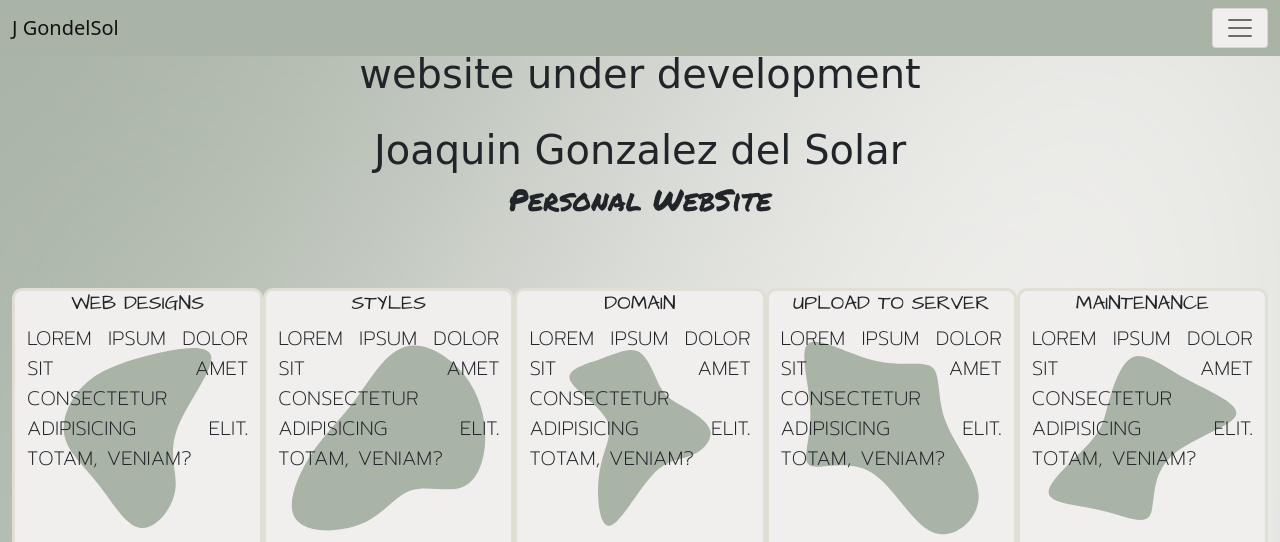
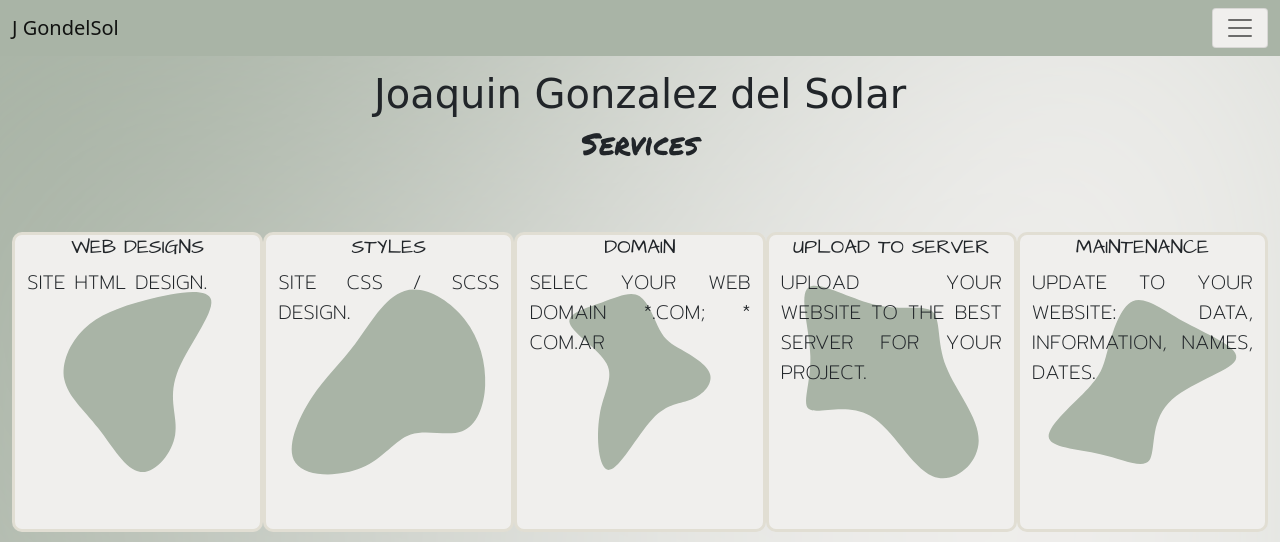
Before and after one commit to gondelsol/gondelsol, a website: page html/services.html in a window 1280 px wide. Shown: the top 542 px of the page. Drawn offline with nearby package versions, Linux system fonts and the light colour scheme; a web font is replaced by a local one.

Commit message:
services html finished

```diff
--- a/html/services.html
+++ b/html/services.html
@@ -55,18 +55,17 @@
 
 
     <main class="container-fluid">
-        <h1>website under development</h1>
         <div class="presentation">
             <h1 class="first">Joaquin Gonzalez del Solar</h1>
-            <h2 class="second">Personal WebSite</h2>
+            <h2 class="second">Services</h2>
           </div>
 
 <div class="flex-container">
-    <div class="caja--clave1 container"><h5>Maintenance</h5> <p>Lorem ipsum dolor sit amet consectetur adipisicing elit. Totam, veniam?</p></div>
-    <div class="caja--clave2 container"><h5>Upload to server</h5> <p>Lorem ipsum dolor sit amet consectetur adipisicing elit. Totam, veniam?</p></div>
-    <div class="caja--clave3 container"><h5>Domain</h5> <p>Lorem ipsum dolor sit amet consectetur adipisicing elit. Totam, veniam?</p></div>
-    <div class="caja--clave4 container"><h5>Styles</h5> <p>Lorem ipsum dolor sit amet consectetur adipisicing elit. Totam, veniam?</p></div>
-    <div class="caja--clave5 container"><h5>Web designs</h5> <p>Lorem ipsum dolor sit amet consectetur adipisicing elit. Totam, veniam?</p></div>
+    <div class="caja--clave1 container"><h5>Maintenance</h5> <p>Update to your website: data, information, names, dates.</p></div>
+    <div class="caja--clave2 container"><h5>Upload to server</h5> <p>Upload your website to the best server for your project.</div>
+    <div class="caja--clave3 container"><h5>Domain</h5> <p>Selec your web domain *.com; * com.ar</p></div>
+    <div class="caja--clave4 container"><h5>Styles</h5> <p>Site CSS / SCSS design.</p></div>
+    <div class="caja--clave5 container"><h5>Web designs</h5> <p>Site html design.</p></div>
 </div>
 
     </main>
--- a/scss/_footer.scss
+++ b/scss/_footer.scss
@@ -20,8 +20,6 @@ footer {
         }
         & .fab:hover {
             color: $color5;
-            font-size: $fsize4;
-
            }
 
     }
```
Also changed, not shown: html/proyects.html (+1 -9 lines), style.css, 1 other file.
